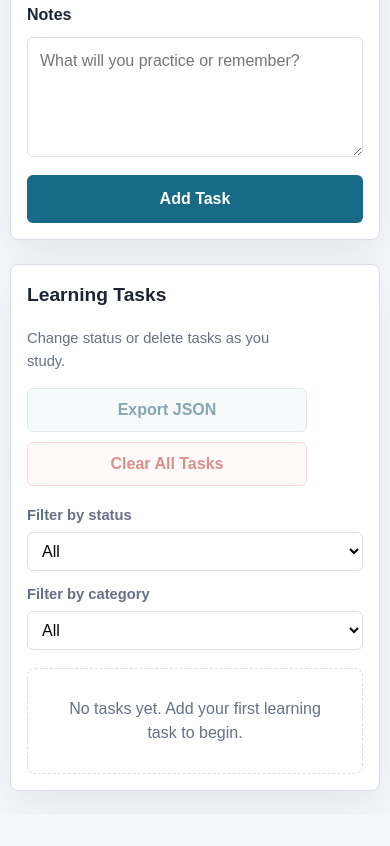
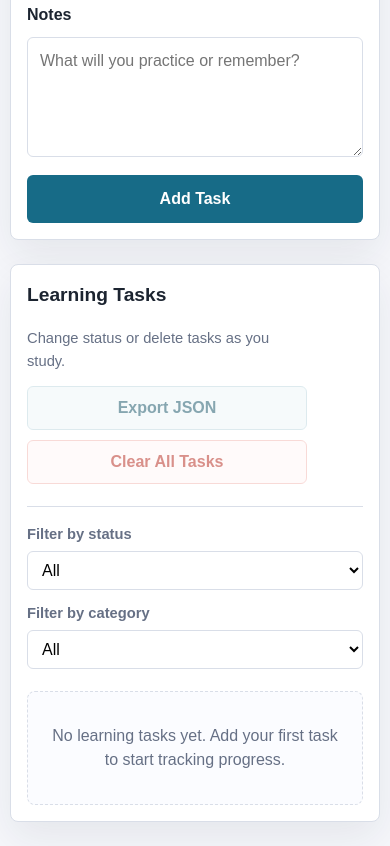
Before and after one commit to chuck93xn/personal-data-engineering-learning-tracker, a plain HTML site: page index.html in a window 390 px wide. Shown: the part 944-1790 px from the top of the page. Before the commit the page ends 1759 px from the top, so only its background shows below. Drawn offline with Linux system fonts and the light colour scheme.

Commit message:
style: polish tracker interface

```diff
--- a/app.js
+++ b/app.js
@@ -254,7 +254,7 @@ function renderTasks() {
   taskList.innerHTML = "";
   emptyState.classList.toggle("is-hidden", visibleTasks.length > 0);
   emptyState.textContent = tasks.length === 0
-    ? "No tasks yet. Add your first learning task to begin."
+    ? "No learning tasks yet. Add your first task to start tracking progress."
     : "No tasks match the selected filters.";
 
   visibleTasks.forEach((task) => {
--- a/index.html
+++ b/index.html
@@ -115,7 +115,7 @@
         </div>
 
         <div id="empty-state" class="empty-state">
-          No tasks yet. Add your first learning task to begin.
+          No learning tasks yet. Add your first task to start tracking progress.
         </div>
 
         <ul id="task-list" class="task-list" aria-live="polite"></ul>
--- a/styles.css
+++ b/styles.css
@@ -182,9 +182,9 @@ h2 {
 .task-panel-header {
   display: flex;
   justify-content: space-between;
-  gap: 16px;
+  gap: 20px;
   align-items: flex-start;
-  margin-bottom: 18px;
+  margin-bottom: 22px;
 }
 
 .task-panel-header p {
@@ -199,6 +199,7 @@ h2 {
   flex-wrap: wrap;
   gap: 10px;
   justify-content: flex-end;
+  align-items: center;
 }
 
 .export-button {
@@ -247,7 +248,9 @@ h2 {
   gap: 12px;
   align-items: flex-end;
   justify-content: flex-end;
-  margin-bottom: 18px;
+  padding-top: 16px;
+  margin-bottom: 22px;
+  border-top: 1px solid var(--border);
 }
 
 .filter-field {
@@ -270,11 +273,12 @@ h2 {
 }
 
 .empty-state {
-  padding: 28px;
+  padding: 32px 24px;
   border: 1px dashed var(--border);
   border-radius: 8px;
   color: var(--muted);
   text-align: center;
+  background: #fbfcff;
 }
 
 .empty-state.is-hidden {
@@ -292,7 +296,7 @@ h2 {
 .task-card {
   display: grid;
   gap: 14px;
-  padding: 18px;
+  padding: 20px;
   border: 1px solid var(--border);
   border-left: 5px solid var(--accent);
   border-radius: 8px;
@@ -303,11 +307,13 @@ h2 {
   display: flex;
   justify-content: space-between;
   gap: 12px;
+  align-items: flex-start;
 }
 
 .task-topic {
-  margin: 0;
-  font-size: 1.08rem;
+  margin: 0 0 6px;
+  font-size: 1.1rem;
+  line-height: 1.3;
 }
 
 .task-meta {
@@ -328,6 +334,8 @@ h2 {
   flex-wrap: wrap;
   gap: 10px;
   align-items: center;
+  padding-top: 12px;
+  border-top: 1px solid var(--border);
 }
 
 .task-actions select {
@@ -437,6 +445,10 @@ h2 {
     width: 100%;
   }
 
+  .task-panel-header {
+    gap: 14px;
+  }
+
   .filter-row {
     justify-content: stretch;
   }
```
